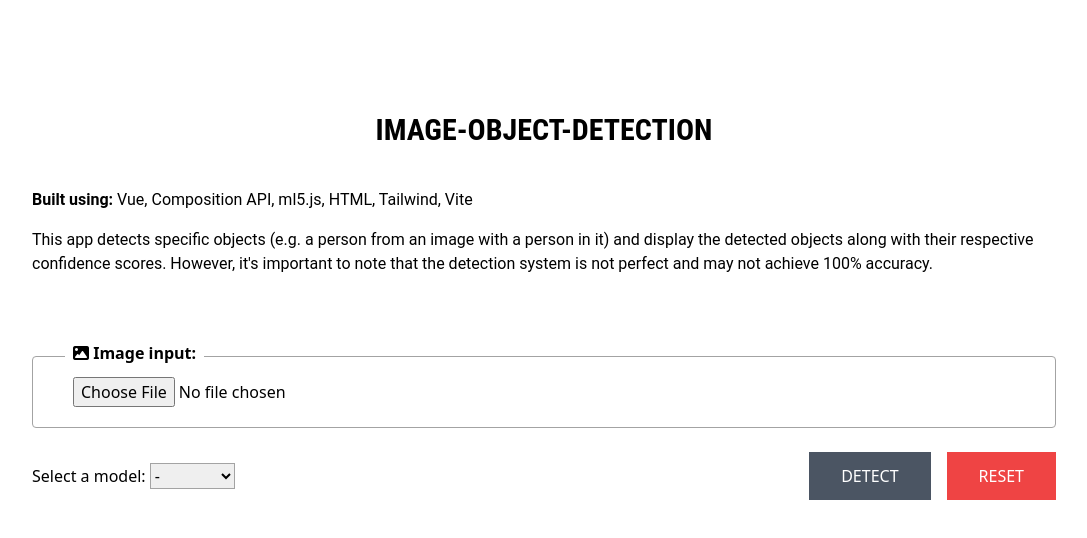
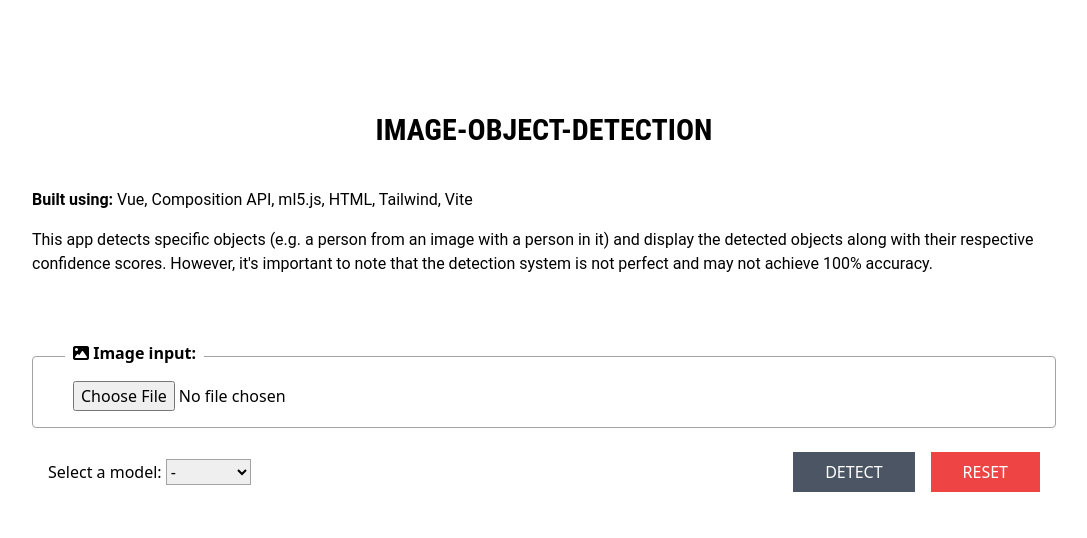
Before and after one commit to toeaung-yeyint/image-object-detection, a Vue app: page / in a window 1280 px wide. Shown: the top 538 px of the page, without its empty margins (96-1183 px from the left). Built offline with nearby package versions, Linux system fonts and the light colour scheme.

Commit message:
rewrite the app using vue 3

```diff
--- a/src/App.vue
+++ b/src/App.vue
@@ -13,11 +13,23 @@
       confidence scores. However, it's important to note that the detection
       system is not perfect and may not achieve 100% accuracy.
     </p>
-		<DetectForm />
+    <DetectForm @detect="handleDetect" @reset="handleReset" />
+    <LoadingBar v-if="loading" />
   </div>
 </template>
 
 <script setup>
 import { ref } from "vue";
 import DetectForm from "./components/DetectForm.vue";
+import LoadingBar from "./components/LoadingBar.vue";
+
+let loading = ref(false);
+
+const handleDetect = () => {
+  loading.value = true;
+};
+
+const handleReset = () => {
+  loading.value = false;
+};
 </script>
--- a/src/components/DetectForm.vue
+++ b/src/components/DetectForm.vue
@@ -1,14 +1,20 @@
 <template>
-	<form class="flex flex-col">
-		<div class="border border-neutral-400 py-5 relative flex-grow rounded mb-6">
+  <form @submit.prevent="$emit('detect')" class="flex flex-col mb-20">
+    <div class="border border-neutral-400 relative flex-grow rounded mb-6">
       <label
         class="absolute -top-4 left-8 bg-white px-2 font-semibold"
         for="imageInput"
         ><i class="fa-solid fa-image"></i> Image input:
       </label>
-			<input class="px-10 w-full" type="file" id="imageInput" required />
+      <input
+        class="px-10 w-full pt-6 pb-4"
+        type="file"
+        id="imageInput"
+        required
+        accept=".jpg, .jpeg, .png, .webp"
+      />
     </div>
-		<div class="flex items-center justify-between">
+    <div class="flex items-center justify-between px-4">
       <div>
         <label for="models">Select a model: </label>
         <select class="border border-neutral-400" name="" id="models" required>
@@ -19,13 +25,14 @@
       </div>
       <div>
         <button
-					class="px-8 py-3 bg-gray-600 text-white mr-4 uppercase hover:bg-black"
+          class="px-8 py-2 bg-gray-600 text-white mr-4 uppercase hover:bg-black"
           type="submit"
         >
           Detect
         </button>
         <button
-					class="px-8 py-3 bg-red-500 text-white uppercase hover:bg-red-600"
+          @click="$emit('reset')"
+          class="px-8 py-2 bg-red-500 text-white uppercase hover:bg-red-600"
           type="reset"
         >
           Reset
@@ -35,4 +42,5 @@
   </form>
 </template>
 
-<script setup></script>
+<script setup>
+</script>
--- /dev/null
+++ b/src/components/LoadingBar.vue
@@ -0,0 +1,20 @@
+<template>
+  <div class="mb-4 text-center font-medium">Detecting...</div>
+  <div class="h-2 w-full bg-gray-300 overflow-hidden">
+    <p class="h-2 w-32 bg-blue-500 loading"></p>
+  </div>
+</template>
+
+<script setup>
+</script>
+
+<style scoped>
+.loading {
+  animation: loading 1s linear infinite;
+}
+@keyframes loading {
+  100% {
+    transform: translateX(800%);
+  }
+}
+</style>
```
Lines whose indentation alone changed are shown as unchanged.
